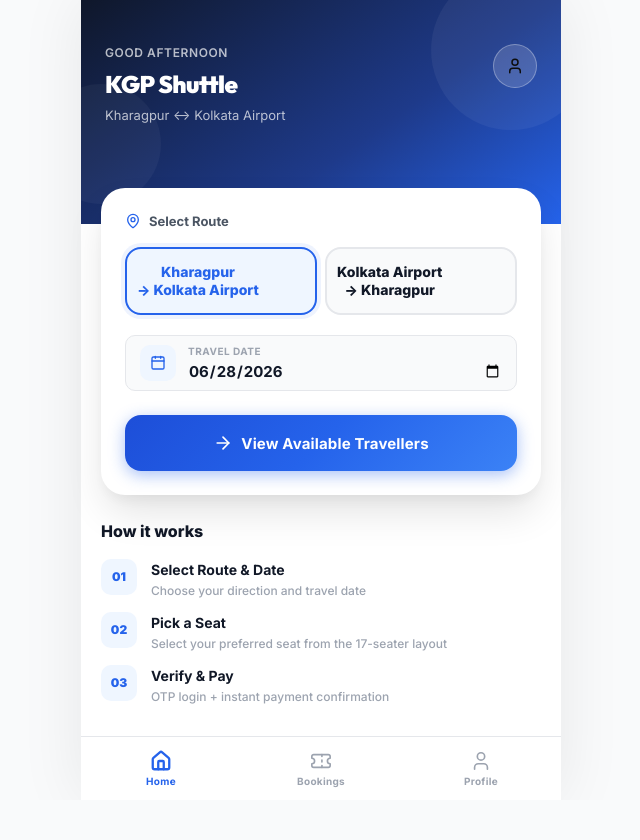
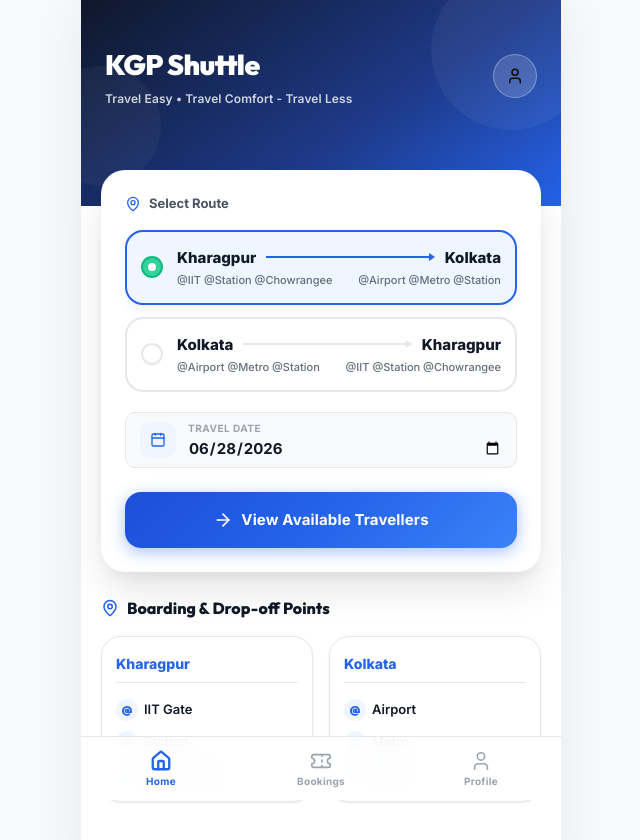
Before and after one commit to premkumaruniverse/A4K, a React (Vite) app in the folder frontend/: page /home in a window 1280 px wide. Shown: the top 840 px of the page, without its empty margins (319-959 px from the left). Before the commit the page ends 800 px from the top, so only its background shows below. Built offline with nearby package versions, Linux system fonts and the light colour scheme.

Commit message:
added home page changes

```diff
--- a/frontend/src/pages/Home.jsx
+++ b/frontend/src/pages/Home.jsx
@@ -13,13 +13,6 @@ export default function Home() {
 
   const [route, setLocalRoute] = useState(selectedRoute?.key || 'KGP_CCU');
   const [date, setLocalDate] = useState(travelDate || todayStr());
-
-  const getGreeting = () => {
-    const h = new Date().getHours();
-    if (h < 12) return 'Good Morning';
-    if (h < 17) return 'Good Afternoon';
-    return 'Good Evening';
-  };
 
   const handleSearch = () => {
     setRoute(route);
@@ -39,13 +32,14 @@ export default function Home() {
         <div style={{ position: 'absolute', top: -30, right: -30, width: 160, height: 160, borderRadius: '50%', background: 'rgba(255,255,255,0.05)' }} />
         <div style={{ position: 'absolute', bottom: 20, left: -40, width: 120, height: 120, borderRadius: '50%', background: 'rgba(255,255,255,0.04)' }} />
 
-        <div style={{ display: 'flex', justifyContent: 'space-between', alignItems: 'flex-start', marginBottom: 28 }}>
+        <div style={{ display: 'flex', justifyContent: 'space-between', alignItems: 'center', marginBottom: 28 }}>
           <div className="fade-up">
-            <p style={{ fontSize: 12, fontWeight: 600, opacity: 0.7, marginBottom: 4, letterSpacing: '0.05em', textTransform: 'uppercase' }}>{getGreeting()}</p>
-            <h1 style={{ fontSize: 24, fontWeight: 900, fontFamily: 'Outfit, var(--font-sans)', letterSpacing: '-0.02em' }}>
-              {user?.name ? `Hi, ${user.name.split(' ')[0]}!` : 'KGP Shuttle'}
+            <h1 style={{ fontSize: 28, fontWeight: 900, fontFamily: 'Outfit, var(--font-sans)', letterSpacing: '-0.02em', marginBottom: 4 }}>
+              KGP Shuttle
             </h1>
-            <p style={{ fontSize: 13, opacity: 0.7, marginTop: 4 }}>Kharagpur ↔ Kolkata Airport</p>
+            <p style={{ fontSize: 12, opacity: 0.8, fontWeight: 600, letterSpacing: '0.01em' }}>
+              Travel Easy &bull; Travel Comfort - Travel Less
+            </p>
           </div>
           <button
             onClick={() => navigate(user ? '/profile' : '/profile')}
@@ -66,18 +60,95 @@ export default function Home() {
             <span style={{ fontSize: 13, fontWeight: 700, color: 'var(--text-secondary)' }}>Select Route</span>
           </div>
 
-          {/* Route Toggle */}
-          <div className="route-toggle" style={{ marginBottom: 20 }}>
-            {Object.values(ROUTES).map((r) => (
+          {/* Route Toggle replaced with vertical stacked selector */}
+          <div style={{ display: 'flex', flexDirection: 'column', gap: 12, marginBottom: 20 }}>
+            {Object.values(ROUTES).map((r) => {
+              const isSelected = route === r.key;
+              const isKgpToCcu = r.key === 'KGP_CCU';
+
+              return (
                 <button
                   key={r.key}
-                className={`route-btn ${route === r.key ? 'active' : ''}`}
                   onClick={() => setLocalRoute(r.key)}
+                  style={{
+                    display: 'flex',
+                    alignItems: 'center',
+                    padding: '16px 14px',
+                    borderRadius: 18,
+                    border: isSelected ? '2px solid var(--primary)' : '2px solid var(--border)',
+                    background: isSelected ? 'var(--primary-light)' : '#fff',
+                    cursor: 'pointer',
+                    width: '100%',
+                    transition: 'all 0.2s ease',
+                    outline: 'none',
+                    boxShadow: isSelected ? '0 4px 12px rgba(37,99,235,0.08)' : 'none',
+                  }}
                 >
-                {/* <span className="route-btn-label">{r.key === 'KGP_CCU' ? 'From KGP' : 'From CCU'}</span> */}
-                <span className="route-btn-cities">{r.from}<br />→ {r.to}</span>
+                  {/* Radio Indicator */}
+                  <div style={{
+                    width: 22,
+                    height: 22,
+                    borderRadius: '50%',
+                    border: isSelected ? '2.5px solid #10B981' : '2px solid var(--border)',
+                    background: isSelected ? '#34D399' : 'transparent',
+                    marginRight: 14,
+                    flexShrink: 0,
+                    display: 'flex',
+                    alignItems: 'center',
+                    justifyContent: 'center'
+                  }}>
+                    {isSelected && (
+                      <div style={{
+                        width: 8,
+                        height: 8,
+                        borderRadius: '50%',
+                        background: '#fff'
+                      }} />
+                    )}
+                  </div>
+
+                  <div style={{ flex: 1, display: 'flex', flexDirection: 'column' }}>
+                    {/* Top Row: Cities and Arrow */}
+                    <div style={{ display: 'flex', alignItems: 'center', justifyContent: 'space-between', marginBottom: 6 }}>
+                      {/* Origin City */}
+                      <span style={{ fontSize: 15, fontWeight: 800, color: 'var(--text-primary)' }}>
+                        {isKgpToCcu ? 'Kharagpur' : 'Kolkata'}
+                      </span>
+
+                      {/* Arrow Line */}
+                      <div style={{ flex: 1, display: 'flex', alignItems: 'center', justifyContent: 'center', minWidth: 30, padding: '0 10px' }}>
+                        <div style={{ height: 2, background: isSelected ? 'var(--primary)' : 'var(--border)', flex: 1 }} />
+                        <div style={{
+                          width: 0, height: 0,
+                          borderTop: '4px solid transparent',
+                          borderBottom: '4px solid transparent',
+                          borderLeft: `6px solid ${isSelected ? 'var(--primary)' : 'var(--border)'}`,
+                          marginLeft: -2
+                        }} />
+                      </div>
+
+                      {/* Destination City */}
+                      <span style={{ fontSize: 15, fontWeight: 800, color: 'var(--text-primary)', textAlign: 'right' }}>
+                        {isKgpToCcu ? 'Kolkata' : 'Kharagpur'}
+                      </span>
+                    </div>
+
+                    {/* Bottom Row: Stops Metadata */}
+                    <div style={{ display: 'flex', justifyContent: 'space-between', alignItems: 'flex-start' }}>
+                      {/* Origin Stops */}
+                      <span style={{ fontSize: 11, color: 'var(--text-secondary)', fontWeight: 500, opacity: 0.85 }}>
+                        {isKgpToCcu ? '@IIT @Station @Chowrangee' : '@Airport @Metro @Station'}
+                      </span>
+
+                      {/* Destination Stops */}
+                      <span style={{ fontSize: 11, color: 'var(--text-secondary)', fontWeight: 500, opacity: 0.85, textAlign: 'right' }}>
+                        {isKgpToCcu ? '@Airport @Metro @Station' : '@IIT @Station @Chowrangee'}
+                      </span>
+                    </div>
+                  </div>
                 </button>
-            ))}
+              );
+            })}
           </div>
 
           {/* Date */}
@@ -101,25 +172,94 @@ export default function Home() {
         </div>
       </div>
 
-      {/* Info Section */}
-      <div style={{ padding: '24px 20px 0' }}>
-        <h2 style={{ fontSize: 16, fontWeight: 800, marginBottom: 16, color: 'var(--text-primary)' }}>How it works</h2>
-        <div style={{ display: 'flex', flexDirection: 'column', gap: 12 }}>
+      {/* Boarding Points Section */}
+      <div style={{ padding: '24px 20px 0' }} className="fade-up">
+        <h2 style={{ fontSize: 16, fontWeight: 800, marginBottom: 16, color: 'var(--text-primary)', display: 'flex', alignItems: 'center', gap: 8, fontFamily: 'Outfit, var(--font-sans)' }}>
+          <MapPin size={18} color="var(--primary)" style={{ flexShrink: 0 }} />
+          Boarding & Drop-off Points
+        </h2>
+        <div style={{ display: 'grid', gridTemplateColumns: '1fr 1fr', gap: 16 }}>
+          {/* Kharagpur Column */}
+          <div style={{
+            background: '#fff',
+            border: '1.5px solid var(--border)',
+            borderRadius: 20,
+            padding: '16px 14px',
+            boxShadow: 'var(--shadow-sm)',
+            display: 'flex',
+            flexDirection: 'column',
+            gap: 12
+          }}>
+            <h3 style={{ fontSize: 14, fontWeight: 800, color: 'var(--primary)', borderBottom: '1px solid var(--border)', paddingBottom: 8, marginBottom: 4 }}>
+              Kharagpur
+            </h3>
+            <div style={{ display: 'flex', flexDirection: 'column', gap: 10 }}>
               {[
-            { step: '01', title: 'Select Route & Date', desc: 'Choose your direction and travel date' },
-            { step: '02', title: 'Pick a Seat', desc: 'Select your preferred seat from the 17-seater layout' },
-            { step: '03', title: 'Verify & Pay', desc: 'OTP login + instant payment confirmation' },
-          ].map(({ step, title, desc }) => (
-            <div key={step} style={{ display: 'flex', gap: 14, alignItems: 'flex-start' }}>
-              <div style={{ width: 36, height: 36, borderRadius: 10, background: 'var(--primary-light)', display: 'flex', alignItems: 'center', justifyContent: 'center', flexShrink: 0 }}>
-                <span style={{ fontSize: 12, fontWeight: 900, color: 'var(--primary)' }}>{step}</span>
+                'IIT Gate',
+                'Station',
+                'Chowrangee'
+              ].map((stop, idx) => (
+                <div key={idx} style={{ display: 'flex', alignItems: 'center', gap: 6 }}>
+                  <span style={{
+                    color: 'var(--primary)',
+                    fontWeight: 900,
+                    fontSize: 14,
+                    fontFamily: 'Outfit, var(--font-sans)',
+                    background: 'var(--primary-light)',
+                    width: 22,
+                    height: 22,
+                    borderRadius: '50%',
+                    display: 'flex',
+                    alignItems: 'center',
+                    justifyContent: 'center',
+                    flexShrink: 0
+                  }}>@</span>
+                  <span style={{ fontSize: 13, fontWeight: 600, color: 'var(--text-primary)' }}>{stop}</span>
                 </div>
-              <div>
-                <p style={{ fontSize: 14, fontWeight: 700, marginBottom: 2 }}>{title}</p>
-                <p style={{ fontSize: 12, color: 'var(--text-muted)', fontWeight: 500 }}>{desc}</p>
+              ))}
             </div>
           </div>
+
+          {/* Kolkata Column */}
+          <div style={{
+            background: '#fff',
+            border: '1.5px solid var(--border)',
+            borderRadius: 20,
+            padding: '16px 14px',
+            boxShadow: 'var(--shadow-sm)',
+            display: 'flex',
+            flexDirection: 'column',
+            gap: 12
+          }}>
+            <h3 style={{ fontSize: 14, fontWeight: 800, color: 'var(--primary)', borderBottom: '1px solid var(--border)', paddingBottom: 8, marginBottom: 4 }}>
+              Kolkata
+            </h3>
+            <div style={{ display: 'flex', flexDirection: 'column', gap: 10 }}>
+              {[
+                'Airport',
+                'Metro',
+                'Station'
+              ].map((stop, idx) => (
+                <div key={idx} style={{ display: 'flex', alignItems: 'center', gap: 6 }}>
+                  <span style={{
+                    color: 'var(--primary)',
+                    fontWeight: 900,
+                    fontSize: 14,
+                    fontFamily: 'Outfit, var(--font-sans)',
+                    background: 'var(--primary-light)',
+                    width: 22,
+                    height: 22,
+                    borderRadius: '50%',
+                    display: 'flex',
+                    alignItems: 'center',
+                    justifyContent: 'center',
+                    flexShrink: 0
+                  }}>@</span>
+                  <span style={{ fontSize: 13, fontWeight: 600, color: 'var(--text-primary)' }}>{stop}</span>
+                </div>
               ))}
+            </div>
+          </div>
         </div>
       </div>
 
```
Lines whose indentation alone changed are shown as unchanged.
